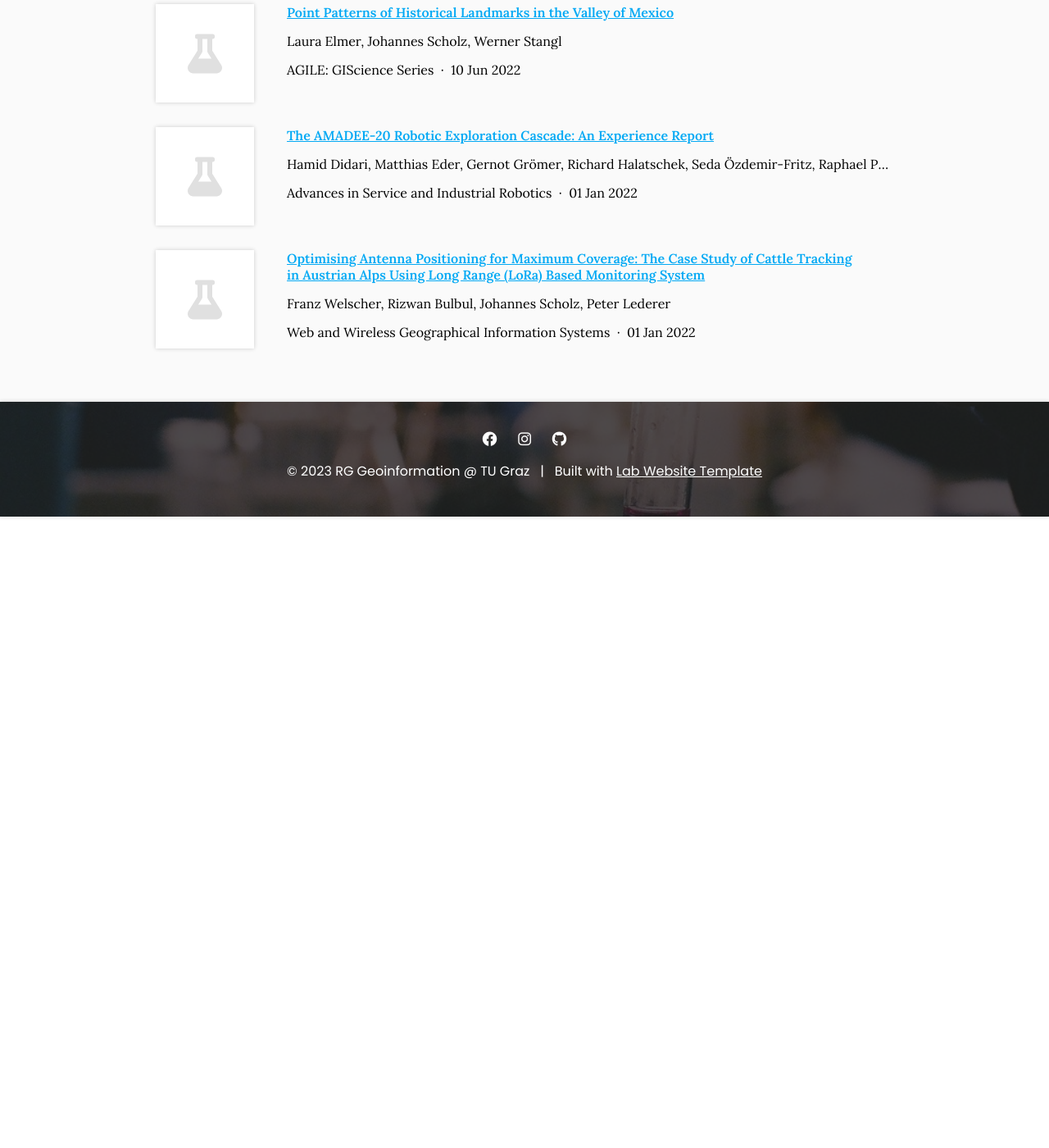
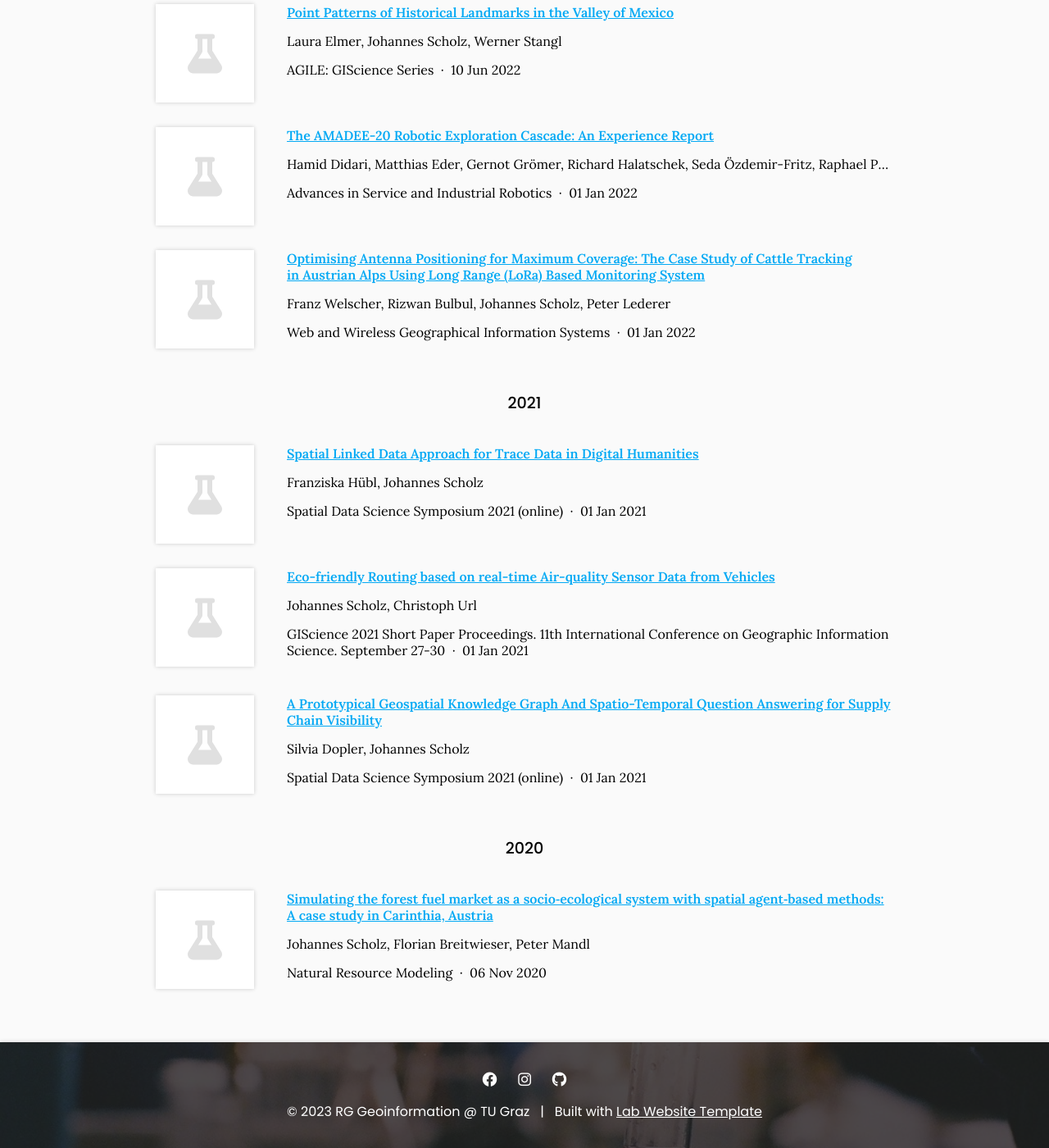
Before and after one commit to Geoinfo-TUGraz/Geoinfo-TUGraz.github.io, a Jekyll site: the page built from research/index.md, in a window 1280 px wide and 1400 px high, scrolled down 2187 px. Shown: the whole window at 82% size. Built offline with Jekyll 4.4.1, drawn with Linux system fonts in a browser that asks for light colours; before the commit the page ends 2817 px from its top, so only the background shows below that.

Commit message:
Generate citations

```diff
--- a/_data/citations.yaml
+++ b/_data/citations.yaml
@@ -1,6 +1,22 @@
 # DO NOT EDIT, GENERATED AUTOMATICALLY FROM SOURCES.YAML (AND ELSEWHERE)
 # See https://github.com/greenelab/lab-website-template/wiki/Citations
 
+- id: arxiv:2206.13274v1
+  title: "Deep-Learning vs Regression: Prediction of Tourism Flow with Limited\n \
+    \ Data"
+  authors:
+  - ' '
+  - ' '
+  - ' '
+  - ' '
+  - ' '
+  - ' '
+  - ' '
+  - ' '
+  publisher: arXiv
+  date: '2022-06-27'
+  link: https://arxiv.org/abs/2206.13274v1
+  _cache: 060b0f067fe6a0c2aaa25719acff4ff17d2f4371c925cd0c84ab5e22701c86d9
 - id: doi:10.5194/ica-abs-5-68-2022
   title: Towards an intuitive User Interface and Geographic Question Answering for
     an existing spatial Linked Data Endpoint for Dialect Data
@@ -63,22 +79,6 @@
   date: '2022-07-28'
   link: https://arxiv.org/abs/2207.14331v2
   _cache: a944dac14d9b88457974a07cde0143a9c70c007e13d63164c8099eb269f1f820
-- id: arxiv:2206.13274v1
-  title: "Deep-Learning vs Regression: Prediction of Tourism Flow with Limited\n \
-    \ Data"
-  authors:
-  - ' '
-  - ' '
-  - ' '
-  - ' '
-  - ' '
-  - ' '
-  - ' '
-  - ' '
-  publisher: arXiv
-  date: '2022-06-27'
-  link: https://arxiv.org/abs/2206.13274v1
-  _cache: 060b0f067fe6a0c2aaa25719acff4ff17d2f4371c925cd0c84ab5e22701c86d9
 - id: doi:10.3390/socsci11080356
   title: A Literature Review on the Usage of Agent-Based Modelling to Study Policies
     for Managing International Migration
@@ -174,3 +174,43 @@
   date: '2022-06-11'
   link: https://doi.org/grq4zq
   _cache: f13df385b09600483681a1166cfe550ab033290e6b780b468af224c5143f02d5
+- id: doi:10.1111/nrm.12291
+  title: "Simulating the forest fuel market as a socio\u2010ecological system with\
+    \ spatial agent\u2010based methods: A case study in Carinthia, Austria"
+  authors:
+  - Johannes Scholz
+  - Florian Breitwieser
+  - Peter Mandl
+  publisher: Natural Resource Modeling
+  date: '2020-11-06'
+  link: https://doi.org/gn86dt
+  _cache: eb841158baa7ea2e0334b4b9834a8308a5311f03b76698757e8e6dba7a443cb9
+- id: doi:10.25436/E2JS3V
+  title: A Prototypical Geospatial Knowledge Graph And Spatio-Temporal Question Answering
+    for Supply Chain Visibility
+  authors:
+  - Silvia Dopler
+  - Johannes Scholz
+  publisher: Spatial Data Science Symposium 2021 (online)
+  date: '2021-01-01'
+  link: https://doi.org/grq4zs
+  _cache: ba39c2a5bdf085278f9c6d59b4d0cfbc1f431d1af3081917ef06d29283448543
+- id: doi:10.25436/E23W2G
+  title: Eco-friendly Routing based on real-time Air-quality Sensor Data from Vehicles
+  authors:
+  - Johannes Scholz
+  - Christoph Url
+  publisher: GIScience 2021 Short Paper Proceedings. 11th International Conference
+    on Geographic Information Science. September 27-30
+  date: '2021-01-01'
+  link: https://doi.org/grq4zt
+  _cache: 725158066a6f69256a180be8fa1492b669768b52c968e16cc9bb2349c2873548
+- id: doi:10.25436/E2T882
+  title: Spatial Linked Data Approach for Trace Data in Digital Humanities
+  authors:
+  - "Franziska H\xFCbl"
+  - Johannes Scholz
+  publisher: Spatial Data Science Symposium 2021 (online)
+  date: '2021-01-01'
+  link: https://doi.org/grq4zv
+  _cache: 7935b978da1f20a31ee21b40877f38333658ee80dc0860f43107b9e38a9697ef
```
